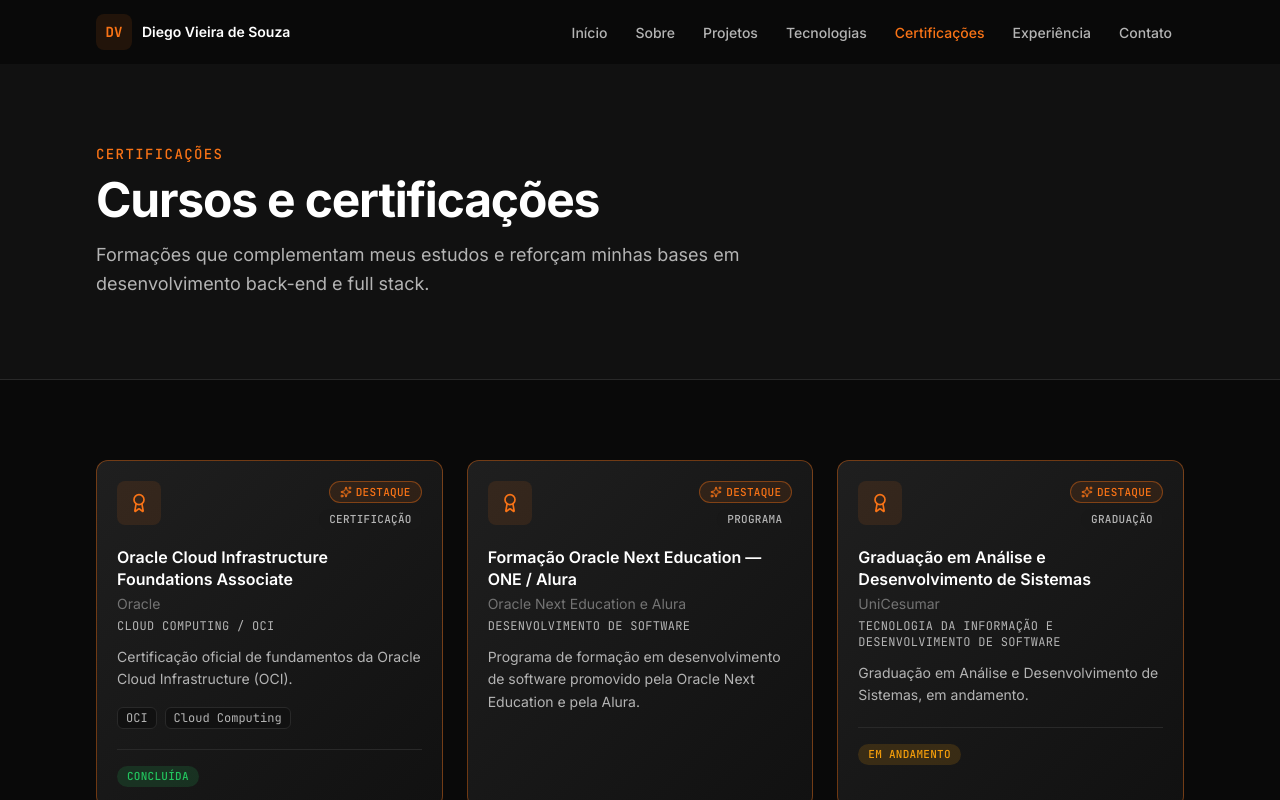
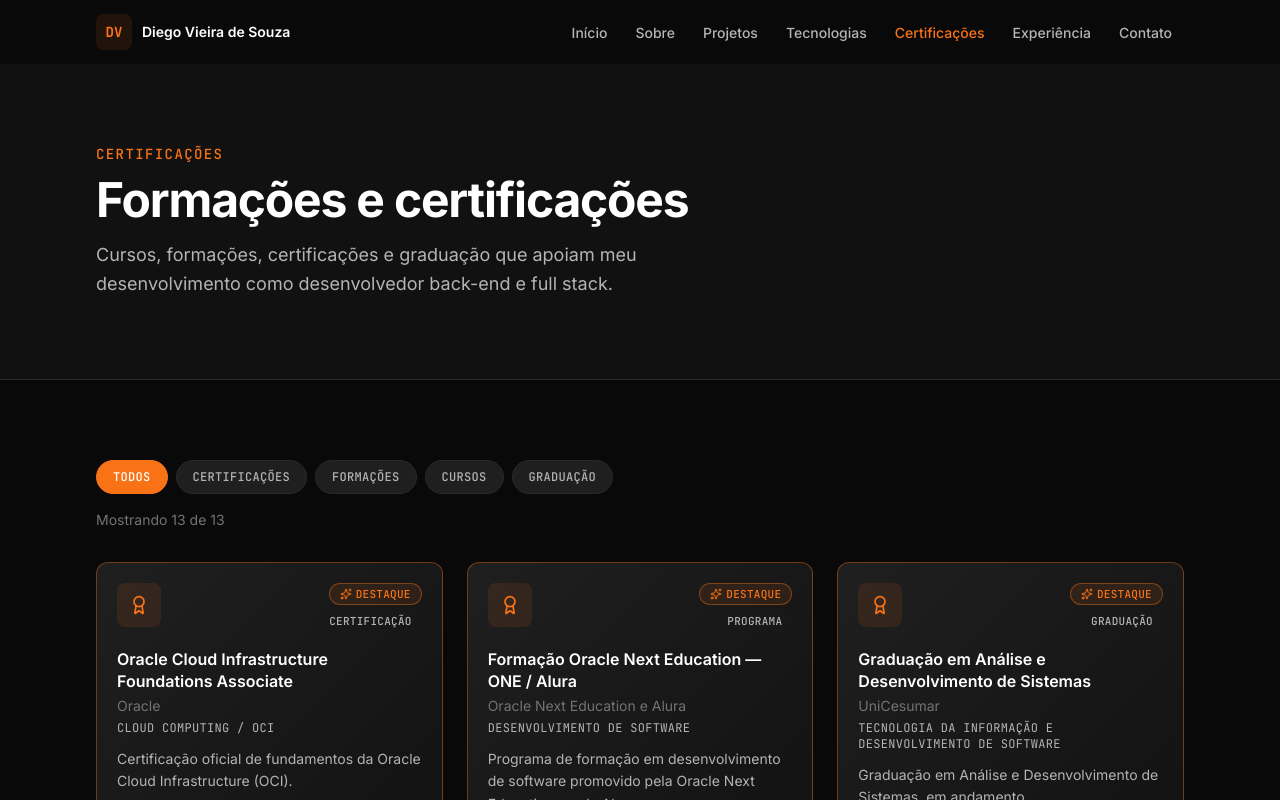
Before and after one commit to diegovieiradv/portfolio-diego-vieira, a Next.js app: page /certificacoes in a window 1280 px wide. Shown: the top 800 px of the page. Built offline with nearby package versions, Linux system fonts and the light colour scheme.

Commit message:
feat: adicionar filtros à página de certificações

```diff
--- a/src/app/certificacoes/page.tsx
+++ b/src/app/certificacoes/page.tsx
@@ -1,12 +1,12 @@
 import type { Metadata } from "next";
 import { certifications } from "@/data/certifications";
 import { Container } from "@/components/ui/Container";
-import { CertificationCard } from "@/components/ui/CertificationCard";
+import { CertificationsList } from "@/components/ui/CertificationsList";
 
 export const metadata: Metadata = {
   title: "Certificações",
   description:
-    "Cursos e certificações que apoiam o desenvolvimento de Diego Vieira de Souza como desenvolvedor.",
+    "Formações, cursos, certificações e graduação de Diego Vieira de Souza na área de desenvolvimento de software.",
   alternates: { canonical: "/certificacoes" },
 };
 
@@ -25,25 +25,18 @@
             id="titulo-certificacoes"
             className="mt-3 max-w-3xl text-4xl font-bold tracking-tight sm:text-5xl"
           >
-            Cursos e certificações
+            Formações e certificações
           </h1>
           <p className="mt-4 max-w-2xl text-lg leading-relaxed text-secondary">
-            Formações que complementam meus estudos e reforçam minhas bases em desenvolvimento
-            back-end e full stack.
+            Cursos, formações, certificações e graduação que apoiam meu desenvolvimento como
+            desenvolvedor back-end e full stack.
           </p>
         </Container>
       </section>
 
       <div className="py-16 sm:py-20">
         <Container>
-          <div className="grid gap-6 sm:grid-cols-2 lg:grid-cols-3">
-            {certifications.map((certification, index) => (
-              <CertificationCard
-                key={`${certification.title}-${index}`}
-                certification={certification}
-              />
-            ))}
-          </div>
+          <CertificationsList certifications={certifications} />
         </Container>
       </div>
     </>
--- /dev/null
+++ b/src/components/ui/CertificationsList.tsx
@@ -0,0 +1,74 @@
+"use client";
+
+import { useState } from "react";
+import type { Certification } from "@/types/certification";
+import { CertificationCard } from "@/components/ui/CertificationCard";
+import { cn } from "@/lib/utils";
+
+type FilterOption = {
+  id: string;
+  label: string;
+  categories: Certification["category"][] | null;
+};
+
+const filterOptions: FilterOption[] = [
+  { id: "todos", label: "Todos", categories: null },
+  { id: "certificacoes", label: "Certificações", categories: ["certificação"] },
+  { id: "formacoes", label: "Formações", categories: ["formação", "imersão", "programa"] },
+  { id: "cursos", label: "Cursos", categories: ["curso"] },
+  { id: "graduacao", label: "Graduação", categories: ["graduação"] },
+];
+
+type CertificationsListProps = {
+  certifications: Certification[];
+};
+
+export function CertificationsList({ certifications }: CertificationsListProps) {
+  const [activeFilter, setActiveFilter] = useState("todos");
+
+  const active = filterOptions.find((option) => option.id === activeFilter) ?? filterOptions[0];
+
+  const visible =
+    active.categories === null
+      ? certifications
+      : certifications.filter((certification) =>
+          active.categories!.includes(certification.category)
+        );
+
+  return (
+    <>
+      <div
+        role="group"
+        aria-label="Filtrar certificações e formações"
+        className="flex flex-wrap gap-2"
+      >
+        {filterOptions.map((option) => (
+          <button
+            key={option.id}
+            type="button"
+            aria-pressed={activeFilter === option.id}
+            onClick={() => setActiveFilter(option.id)}
+            className={cn(
+              "rounded-full border px-4 py-2 font-mono text-xs font-medium uppercase tracking-wide transition-colors focus-visible:outline-none",
+              activeFilter === option.id
+                ? "border-primary bg-primary text-white"
+                : "border-border bg-card text-secondary hover:border-primary/50 hover:text-foreground"
+            )}
+          >
+            {option.label}
+          </button>
+        ))}
+      </div>
+
+      <p className="mt-4 text-sm text-muted" aria-live="polite">
+        Mostrando {visible.length} de {certifications.length}
+      </p>
+
+      <div className="mt-8 grid gap-6 sm:grid-cols-2 lg:grid-cols-3">
+        {visible.map((certification) => (
+          <CertificationCard key={certification.id} certification={certification} />
+        ))}
+      </div>
+    </>
+  );
+}
```
